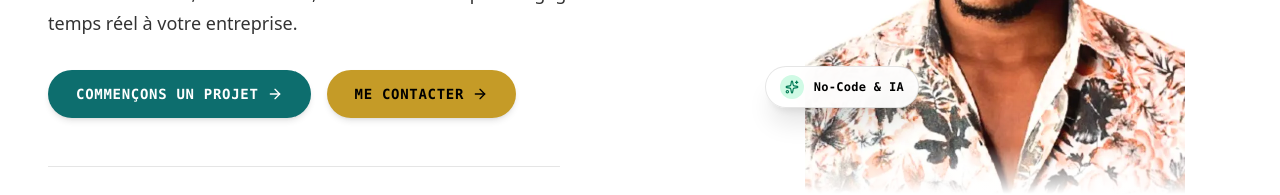
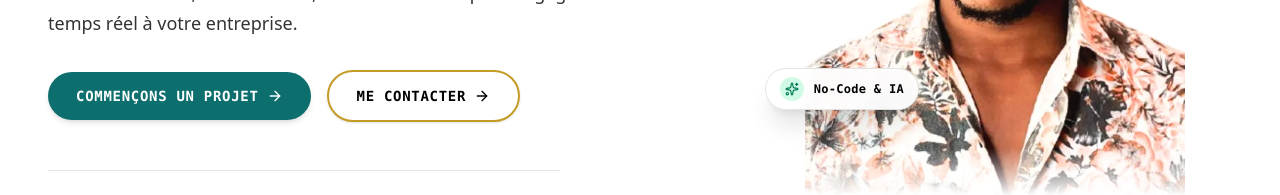
Before and after one commit to EVABAS02/leonEvabas, a React (Vite) app: page / in a window 1280 px wide. Shown: the part 477-672 px from the top of the page. Built offline with nearby package versions, Linux system fonts and the light colour scheme; no server answers; the database is empty.

Commit message:
respecter la loi de fitts et de similarité en corrigeant le bouton me contacter

```diff
--- a/src/components/Hero.jsx
+++ b/src/components/Hero.jsx
@@ -34,7 +34,7 @@ export default function Hero() {
           {/* BOUTONS D'ACTION */}
           <div className="flex flex-wrap items-center gap-4 mb-12">
 
-            {/* BOUTON 1 : COMMENÇONS UN PROJET (TEAL) */}
+            {/* BOUTON 1 : COMMENÇONS UN PROJET (TEAL / FOND VERT PLEIN) */}
             <a
               href="#services"
               className="group flex items-center gap-2 bg-teal hover:bg-teal-hover text-white font-mono text-xs md:text-sm font-semibold uppercase tracking-wider px-7 py-3.5 rounded-full transition-all shadow-md hover:shadow-lg hover:-translate-y-0.5 active:translate-y-0"
@@ -43,10 +43,10 @@ export default function Hero() {
               <ArrowRight className="w-4 h-4 transition-transform group-hover:translate-x-1" />
             </a>
 
-            {/* BOUTON 2 : ME CONTACTER (GOLD AVEC FLÈCHE À DROITE) */}
+            {/* BOUTON 2 : ME CONTACTER (FOND TRANSPARENT, CONTOUR ET TEXTE DORÉ) */}
             <a
               href="#contact"
-              className="group flex items-center gap-2 bg-gold hover:bg-gold/90 text-charcoal font-mono text-xs md:text-sm font-semibold uppercase tracking-wider px-7 py-3.5 rounded-full transition-all shadow-md hover:shadow-lg hover:-translate-y-0.5 active:translate-y-0"
+              className="group flex items-center gap-2 bg-transparent border-2 border-gold hover:bg-gold/10 text-gold-dark font-mono text-xs md:text-sm font-semibold uppercase tracking-wider px-7 py-3.5 rounded-full transition-all shadow-sm hover:shadow-md hover:-translate-y-0.5 active:translate-y-0"
             >
               <span>{heroData?.btn_contact}</span>
               <ArrowRight className="w-4 h-4 transition-transform group-hover:translate-x-1" />
```
